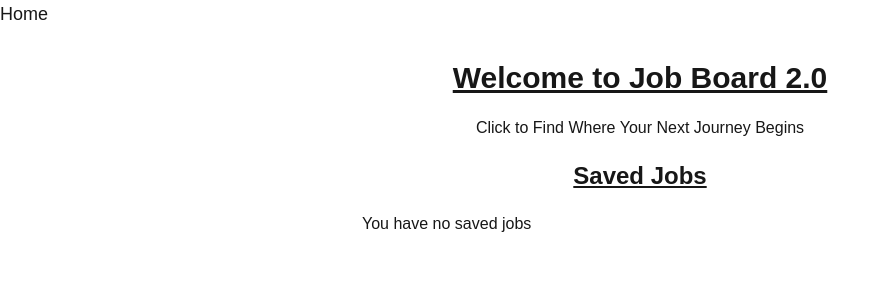
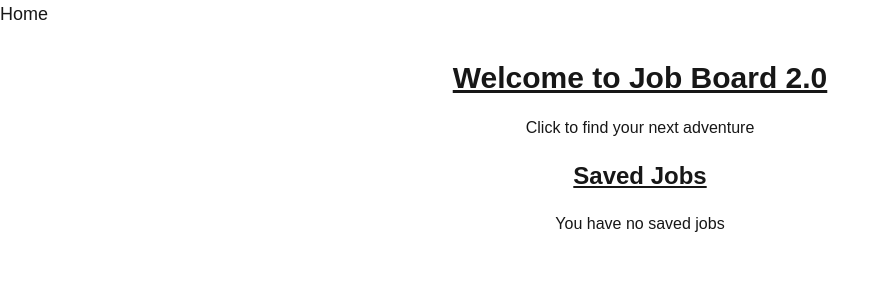
Before and after one commit to H3R01A/unibui-job-board, a Next.js app: page / in a window 1280 px wide. Shown: the top 300 px of the page, without its empty margins (0-890 px from the left). Built offline with nearby package versions, Linux system fonts and the light colour scheme.

Commit message:
update Welcome page with better stying and appropriate wording

```diff
--- a/app/page.tsx
+++ b/app/page.tsx
@@ -19,15 +19,17 @@ export default function Home() {
       <h1 className="text-3xl font-bold underline">Welcome to Job Board 2.0</h1>
       <div className="border-orange-500 hover:text-orange-600 transition duration-300 ease-in-out">
         <NavLink href={'/jobs'}>
-          Click to Find Where Your Next Journey Begins
+          Click to find your next adventure
         </NavLink>
       </div>
       <h2 className="text-2xl font-bold underline">Saved Jobs</h2>
-      <div className="grid grid-cols-1 md:grid-cols-2 lg:grid-cols-3 gap-6">
+      <div>
         {favrotieJobs === null ? (
           'You have no saved jobs'
         ) : (
+          <div className="grid grid-cols-1 md:grid-cols-2 lg:grid-cols-3 gap-6">
           <Jobs jobData={favrotieJobs} />
+          </div>
         )}
       </div>
     </div>
```
